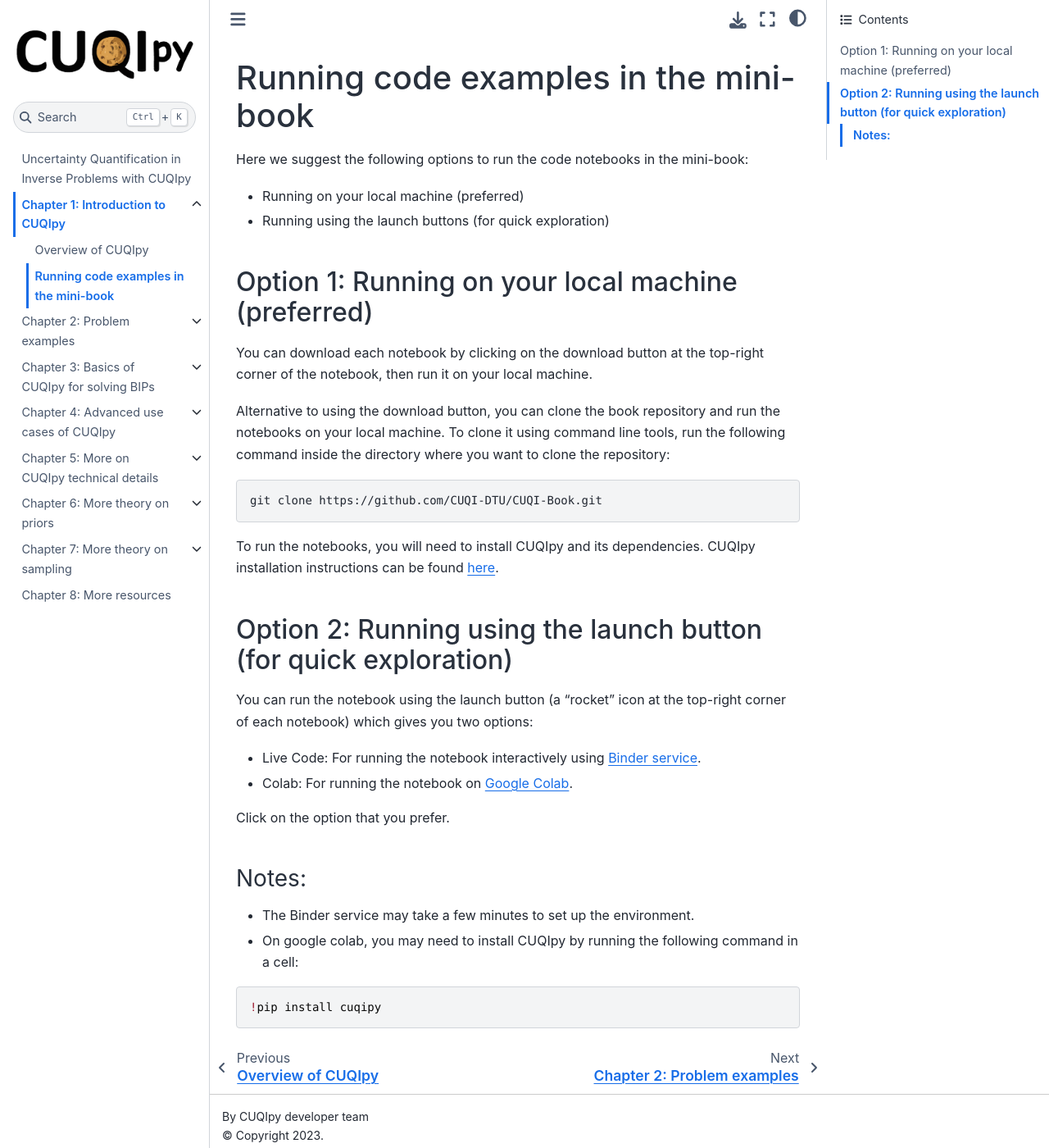
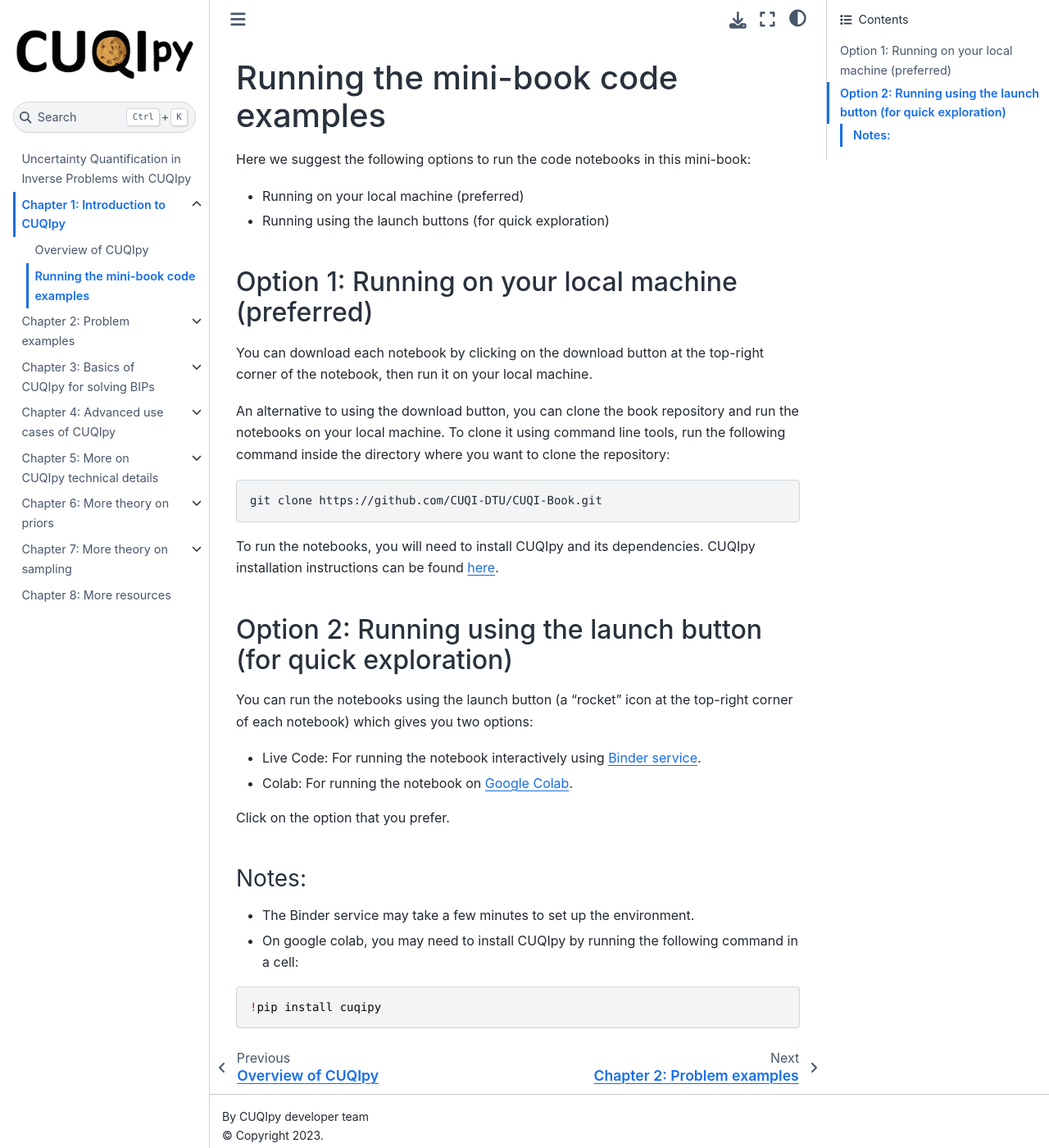
Before and after one commit to amal-ghamdi/CUQI-Book-test, a Jupyter Book: the page built from chapter01/run_mini_book.md, in a window 1280 px wide and 1400 px high. Shown: the whole window at 82% size. Built offline with Jupyter Book 1.0.4 settings and Sphinx 7.4.7 and the Sphinx Book theme 1.1.4, drawn with Linux system fonts in a browser that asks for light colours; pages that are not in the unit, such as notebooks, are missing from menus.

Commit message:
update running instructions

````diff
--- a/chapter01/run_mini_book.md
+++ b/chapter01/run_mini_book.md
@@ -1,8 +1,8 @@
 
-# Running code examples in the mini-book
+# Running the mini-book code examples
 
 
-Here we suggest the following options to run the code notebooks in the mini-book:
+Here we suggest the following options to run the code notebooks in this mini-book:
 
 - Running on your local machine (preferred)
 - Running using the launch buttons (for quick exploration)
@@ -11,7 +11,7 @@ Here we suggest the following options to run the code notebooks in the mini-book
 
 You can download each notebook by clicking on the download button at the  top-right corner of the notebook, then run it on your local machine.
 
-Alternative to using the download button, you can clone the book repository and run the notebooks on your local machine. To clone it using command line tools, run the following command inside the directory where you want to clone the repository:
+An alternative to using the download button, you can clone the book repository and run the notebooks on your local machine. To clone it using command line tools, run the following command inside the directory where you want to clone the repository:
 ```bash
 git clone https://github.com/CUQI-DTU/CUQI-Book.git
 ```
@@ -19,7 +19,7 @@ git clone https://github.com/CUQI-DTU/CUQI-Book.git
 To run the notebooks, you will need to install CUQIpy and its dependencies. CUQIpy installation instructions can be found [here](https://cuqi-dtu.github.io/CUQIpy/user/getting_started.html).
 
 ## Option 2: Running using the launch button (for quick exploration)
-You can run the notebook using the launch button (a "rocket" icon at the top-right corner of each notebook) which gives you two options:
+You can run the notebooks using the launch button (a "rocket" icon at the top-right corner of each notebook) which gives you two options:
 - Live Code: For running the notebook interactively using [Binder service](mybinder.org).
 - Colab: For running the notebook on [Google Colab](https://colab.research.google.com/).
 
````
